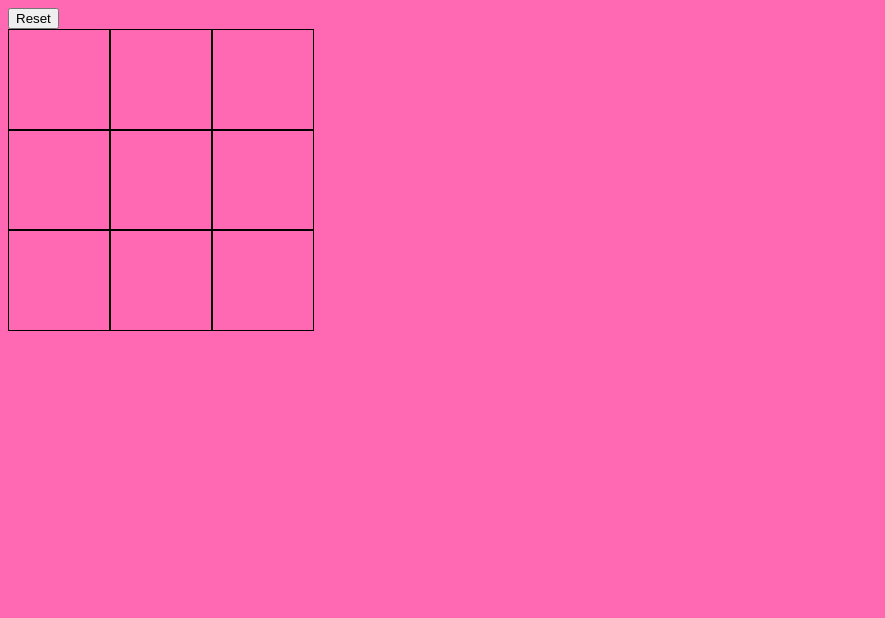
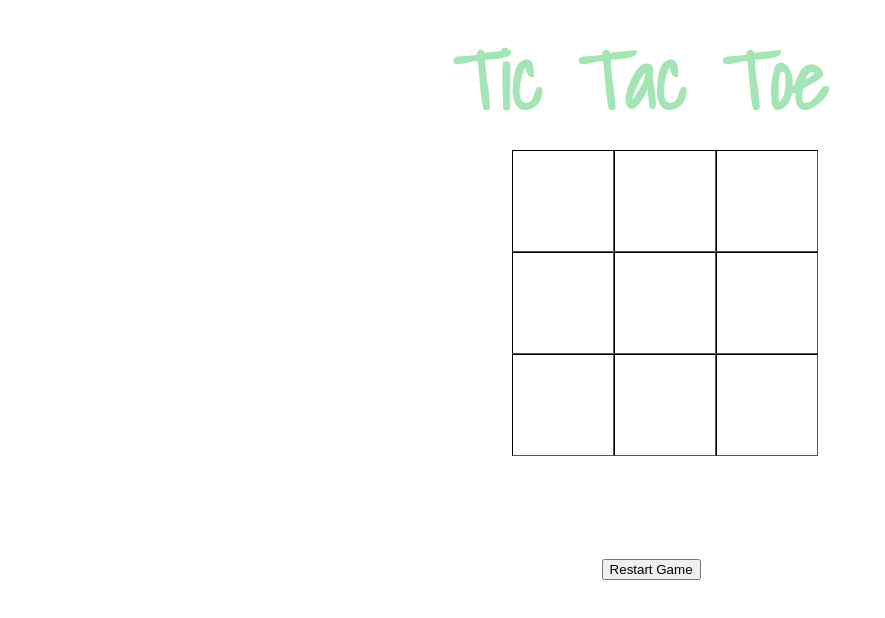
Before and after one commit to gsfletcher/tic-tac-toe-game, a website: page public/html/index.html in a window 1280 px wide. Shown: the whole page, without its empty margins (0-885 px from the left). Drawn offline with Linux system fonts and the light colour scheme; files that its build step writes are made by us from their sources; files whose address does not match are found by name.

Commit message:
modified to css to make cells change color on hover and stay that color once clicked, chenged the font of the tic tac toe header, changed the positioning of the elements so that everything on the page is centered, and fixed the alignment of the cells so that they would not collapse into each other when clicked

```diff
--- a/public/css/main.css
+++ b/public/css/main.css
@@ -1,3 +1,54 @@
 body {
-  background-color: hotpink;
+  background-color: #fff;
+  display: block;
+  font-size: 2em;
+  margin: 16px 32px 16px 32px;
+  font-weight: bold;
 }
+
+div {
+  text-align: center;
+  margin: 0px auto;
+}
+
+.cell {
+  font-size: 66pt;
+  font-family: Garamond;
+  font-weight: bold;
+  text-align: center;
+  margin: auto;
+}
+
+div.cell:hover {
+  background-color: #a4e5b6;
+}
+
+.header h1 {
+  font-family: 'Shadows Into Light';
+  color: #a4e5b6;
+  font-weight: bold;
+  font-size: 80px;
+  text-align: center;
+  margin: auto;
+}
+
+.reset {
+  text-align: center;
+  position: absolute;
+  bottom: 220px;
+  left: 47%
+}
+
+.reset:hover {
+  background-color: #a4e5b6
+}
+
+div.cell:active{
+  background-color: #a4e5b6;
+}
+
+.grid-output {
+  position: absolute;
+  top: 150px;
+  left: 40%;
+}
--- a/public/html/index.html
+++ b/public/html/index.html
@@ -6,8 +6,11 @@
   <meta http-equiv="X-UA-Compatible" content="ie=edge">
   <title>Tic-Tac-Toe</title>
   <link rel="stylesheet" href="css/main.css">
-</head>
+  <link href="https://fonts.googleapis.com/css?family=Shadows+Into+Light" rel="stylesheet">
 <body>
+  <div class="header">
+    <h1>Tic Tac Toe</h1>
+  </div>
   <div id="app">
 <section class="controls">
 </section>
--- a/public/js/app.js
+++ b/public/js/app.js
@@ -1,6 +1,7 @@
 /*jshint esversion:6*/
 const App = {
   rootElement: '#app',
+  newColor: '#a4e5b6',
   numRows: 3,
   numCols: 3,
   cellWidth : 100,
@@ -14,7 +15,8 @@ const App = {
   },
   cacheDOM: function(){
     this.root = document.querySelector(this.rootElement);
-    this.gridOutput = document.querySelector('.grid-output');
+    this.gridOutput = this.root.querySelector('.grid-output');
+    this.controls = this.root.querySelector('.controls');
   },
   makeGrid: function(){
     this.grid = new Array(this.numRows);
@@ -28,6 +30,7 @@ const App = {
   playerPlays: function(rowIndex, colIndex){
     const cell = this.grid[rowIndex][colIndex];
     cell.text = this.player;
+    cell.color = this.newColor;
     this.changePlayer();
     this.render();
   },
@@ -39,20 +42,23 @@ const App = {
     }
   },
   resetGrid: function(){
+    this.player = "X";
     this.makeGrid();
     this.render();
   },
   render: function(){
     this.gridOutput.innerHTML = '';
+    this.controls.innerHTML = '';
     // reset button
     const resetBtn = document.createElement('button');
     resetBtn.addEventListener('click', () => this.resetGrid());
-    resetBtn.innerHTML = "Reset";
-    resetBtn.classList.add = ('reset');
-    this.gridOutput.appendChild(resetBtn);
+    resetBtn.innerHTML = "Restart Game";
+    resetBtn.className = ('reset');
+    this.controls.appendChild(resetBtn);
+    // render div
     this.grid.forEach((row, rowIndex) => {
       const rowContainer = document.createElement('div');
-      rowContainer.style.height = `${this.cellHeight}px`;
+      // rowContainer.style.height = `${this.cellHeight}px`;
       row.forEach((cell, colIndex)=> {
         const element = cell.toHtml();
         element.addEventListener('click', () => this.playerPlays(rowIndex, colIndex));
--- a/public/js/cell.js
+++ b/public/js/cell.js
@@ -1,8 +1,9 @@
 /*jshint esversion:6*/
-function Cell(width, height) {
+function Cell(width, height, color) {
   this.height = height || 100;
   this.width = width || 100;
   this.text = '';
+  this.color = color;
 }
 
 Cell.prototype.toHtml = function(){
@@ -10,7 +11,10 @@ Cell.prototype.toHtml = function(){
   div.style.height = `${this.height}px`;
   div.style.display = 'inline-block';
   div.style.width = `${this.width}px`;
-  div.style.border = '0.5px solid black';
+  div.style.backgroundColor = this.color;
+  div.style.border = '0.5px inset black';
   div.textContent = this.text;
+  div.classList.add('cell');
+  div.style.verticalAlign = "top";
   return div;
 };
```
